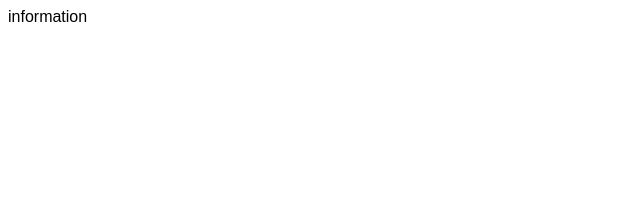
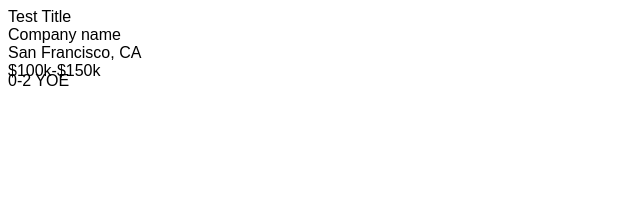
Before and after one commit to cristywei/job-tiles, a plain HTML site: page index.html in a window 1280 px wide. Shown: the whole page, without its empty margins (0-640 px from the left). Drawn offline with Linux system fonts and the light colour scheme.

Commit message:
testing pt 2

```diff
--- a/index.html
+++ b/index.html
@@ -9,16 +9,27 @@ body {
 }
 
 .tile {
-    border: 1px;
-    height: 15%;
-    width: 15%;
+    border: 1px #000;
+    height: 200px;
+    width: 200px;
+}
+
+.tag {
+    border-radius: 5px
+    color: #3366ff;
+    height: 10px;
 }
 
 </style>
 </head>
 <body>
 <div class="tile">
-    information
+    Test Title<br>
+    Company name<br>
+    San Francisco, CA<br>
+    <div class="tag">$100k-$150k</div>
+    <div class="tag">0-2 YOE</div>
+    <div class="tag"></div>
 </div>
 </body>
 </html>
```
